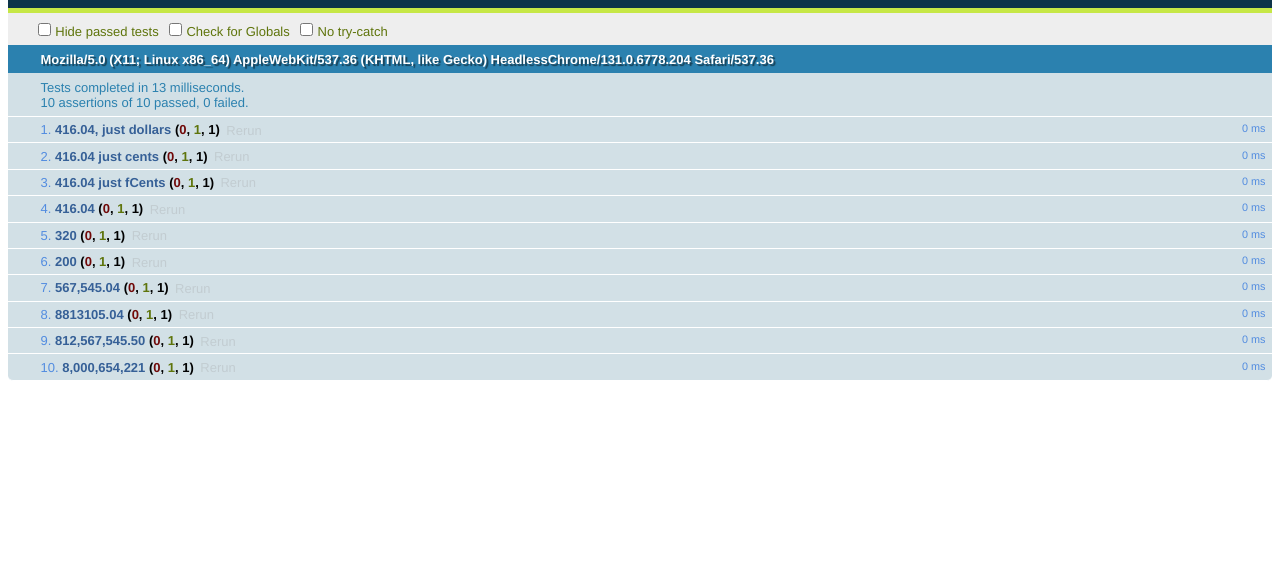
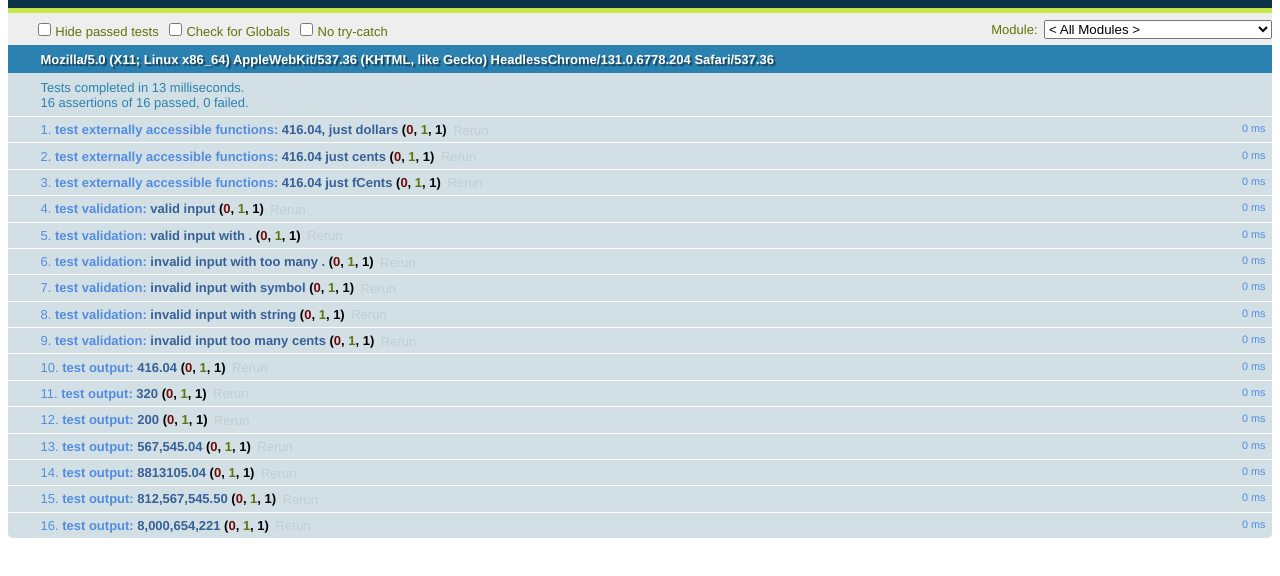
Before and after one commit to ginjaninja/currency2string, a plain HTML site: page qunit.html in a window 1280 px wide. Shown: the part 48-624 px from the top of the page. Drawn offline with Linux system fonts and the light colour scheme.

Commit message:
Improvements to input validation
Moved validation to library. Fixes #4
Improved validation regex and added test to qunit. Fixes #2

```diff
--- a/js/cc.js
+++ b/js/cc.js
@@ -1,6 +1,13 @@
-function num2String(number){
+/**
+currency2string
+author: Shannon McAvoy (Raymond)
+currency2string allows you to convert a numerical value into a currency string. See qunit tests for examples.
+Use num2String.valid to check the validity of the input.
+**/
+function num2String(input){
   //setup functions
-  number = number;
+  number = input;
+  valid = validInput(number);
   numArr = splitCents(number);
   dollars = numArr[0];
   cents = numArr[1];
@@ -10,6 +17,7 @@ function num2String(number){
   this.cents = cents;
   this.fCents = fCents;
   this.output = output;
+  this.valid = valid;
 
   function splitCents(number){
     return number.toString().replace(/,/g, "").split(".");
@@ -20,6 +28,15 @@ function num2String(number){
     }
     return "";
   }
+
+	function validInput(input){
+		input = input.replace(/,/g, "");
+        if(input.toString().length <= 15 && input.match(/^\d{1,15}(\.\d{2}){0,1}$/gm)){
+          return true;
+        }else{
+          return false;
+        }
+    }
 
   function transNum(){
     var str = "";
--- a/qunit.html
+++ b/qunit.html
@@ -9,33 +9,68 @@
   <script type="text/javascript" src="js/jquery-1.10.2.min.js"></script>
   <script type="text/javascript" src="js/qunit-1.12.0.js"></script>
   <script type="text/javascript">
-  	test("416.04, just dollars", function(){
-      var n = new num2String(416.04);
+  	module("test externally accessible functions");
+	test("416.04, just dollars", function(){
+      var n = new num2String("416.04");
       equal(n.dollars, 416, "Successfully returned dollars");
     });
 
     test("416.04 just cents", function(){
-      var n = new num2String(416.04);
+      var n = new num2String("416.04");
       equal(n.cents, 04, "Successfully returned cents");
     });
 
     test("416.04 just fCents", function(){
-      var n = new num2String(416.04);
+      var n = new num2String("416.04");
       equal(n.fCents(), "04/100", "Successfully returned fCents");
     });
 
+
+	module("test validation");
+	test("valid input", function(){
+		var n = new num2String("444");
+		ok(n.valid, "444 is a valid input");
+	});
+
+	test("valid input with .", function(){
+		var n = new num2String("444.04");
+		ok(n.valid, "444.04 is a valid input");
+	});
+
+	test("invalid input with too many .", function(){
+		var n = new num2String("44..50");
+		strictEqual(n.valid, false, "44..50 is not valid input");
+	});
+
+	test("invalid input with symbol", function(){
+		var n = new num2String("44%");
+		strictEqual(n.valid, false, "44% is not valid input");
+	});
+
+	test("invalid input with string", function(){
+		var n = new num2String("44rr4");
+		strictEqual(n.valid, false, "44rr4 is not valid input");
+	});
+
+	test("invalid input too many cents", function(){
+		var n = new num2String("444.440");
+		strictEqual(n.valid, false, "444.440 is not valid input");
+	});
+
+
+	module("test output");
     test("416.04", function(){
-  		var n = new num2String(416.04);
+  		var n = new num2String("416.04");
   		equal(n.output(), "four hundred sixteen and 04/100 dollars", "Successfully converted 416.04");
   	});
 
   	test("320", function(){
-  		var n = new num2String(320);
+  		var n = new num2String("320");
   		equal(n.output(), "three hundred twenty dollars", "Successfully converted 320");
   	});
 
     test("200", function(){
-      var n = new num2String(200);
+      var n = new num2String("200");
       equal(n.output(), "two hundred dollars", "Successfully converted 200");
     });
 
@@ -45,7 +80,7 @@
     });
 
     test("8813105.04", function(){
-      var n = new num2String(8813105.04);
+      var n = new num2String("8813105.04");
       equal(n.output(), "eight million eight hundred thirteen thousand one hundred five and 04/100 dollars", "Successfully converted 8813105.04");
     });
 
```
Also changed, not shown: index.html (+3 -11 lines).
